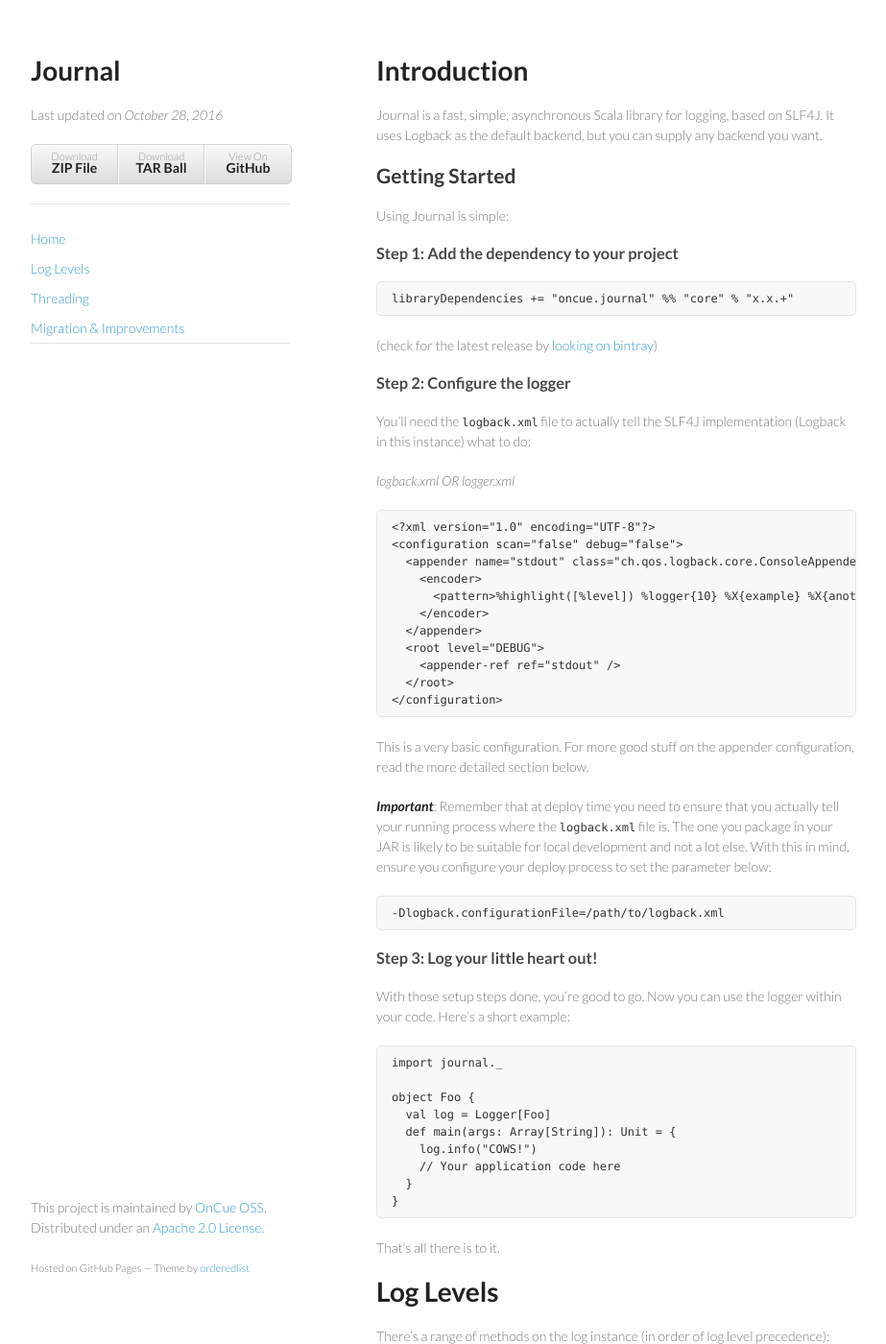
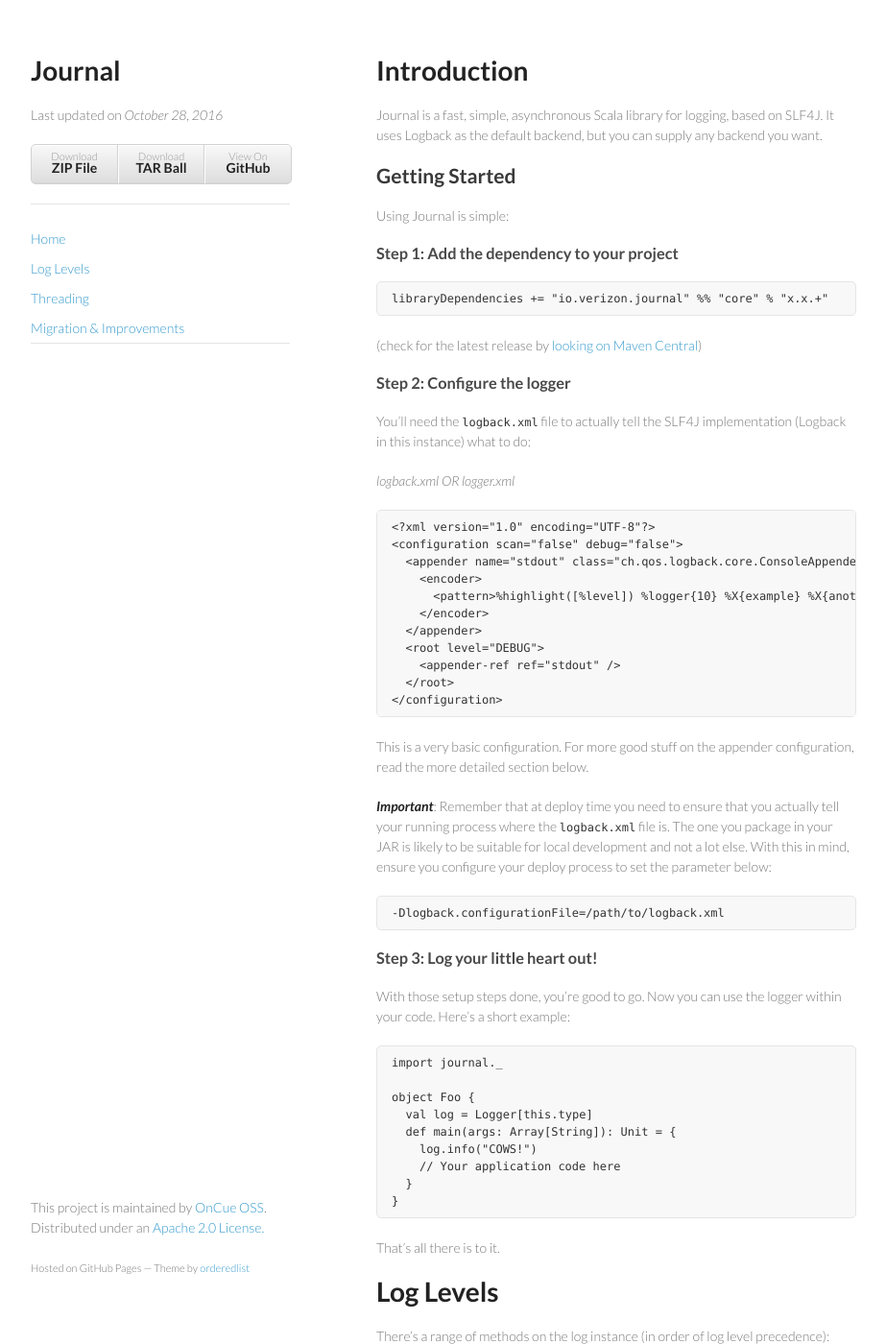
Before and after one commit to Verizon/journal, a Jekyll site: the page built from index.md, in a window 1280 px wide and 1400 px high. Shown: the whole window at 96% size, without its empty margins (178-1101 px from the left). Built offline with Jekyll 4.4.1, drawn with Linux system fonts in a browser that asks for light colours; Markdown is read by kramdown in place of the engine named in the settings.

Commit message:
updated site

````diff
--- a/index.md
+++ b/index.md
@@ -15,10 +15,10 @@ Using Journal is simple:
 ### Step 1: Add the dependency to your project
 
 ``` scala
-libraryDependencies += "oncue.journal" %% "core" % "x.x.+"
+libraryDependencies += "io.verizon.journal" %% "core" % "x.x.+"
 ```
 
-(check for the latest release by [looking on bintray](https://bintray.com/oncue/releases/journal/view))
+(check for the latest release by [looking on Maven Central](https://maven-badges.herokuapp.com/maven-central/io.verizon.journal/core_2.11))
 
 ### Step 2: Configure the logger
 
@@ -56,7 +56,7 @@ With those setup steps done, you're good to go. Now you can use the logger withi
 import journal._
 
 object Foo {
-  val log = Logger[Foo]
+  val log = Logger[this.type]
   def main(args: Array[String]): Unit = {
     log.info("COWS!")
     // Your application code here
````
